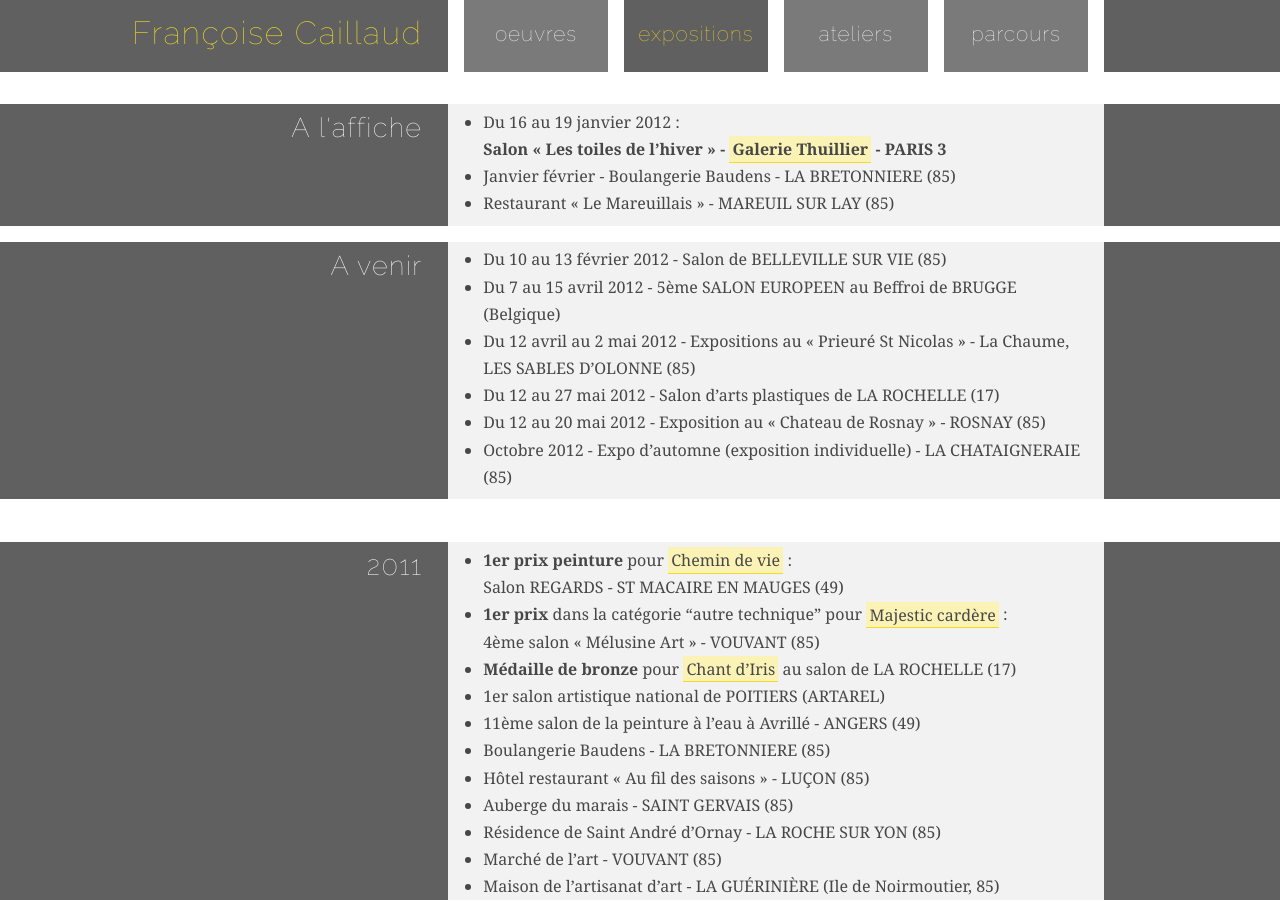
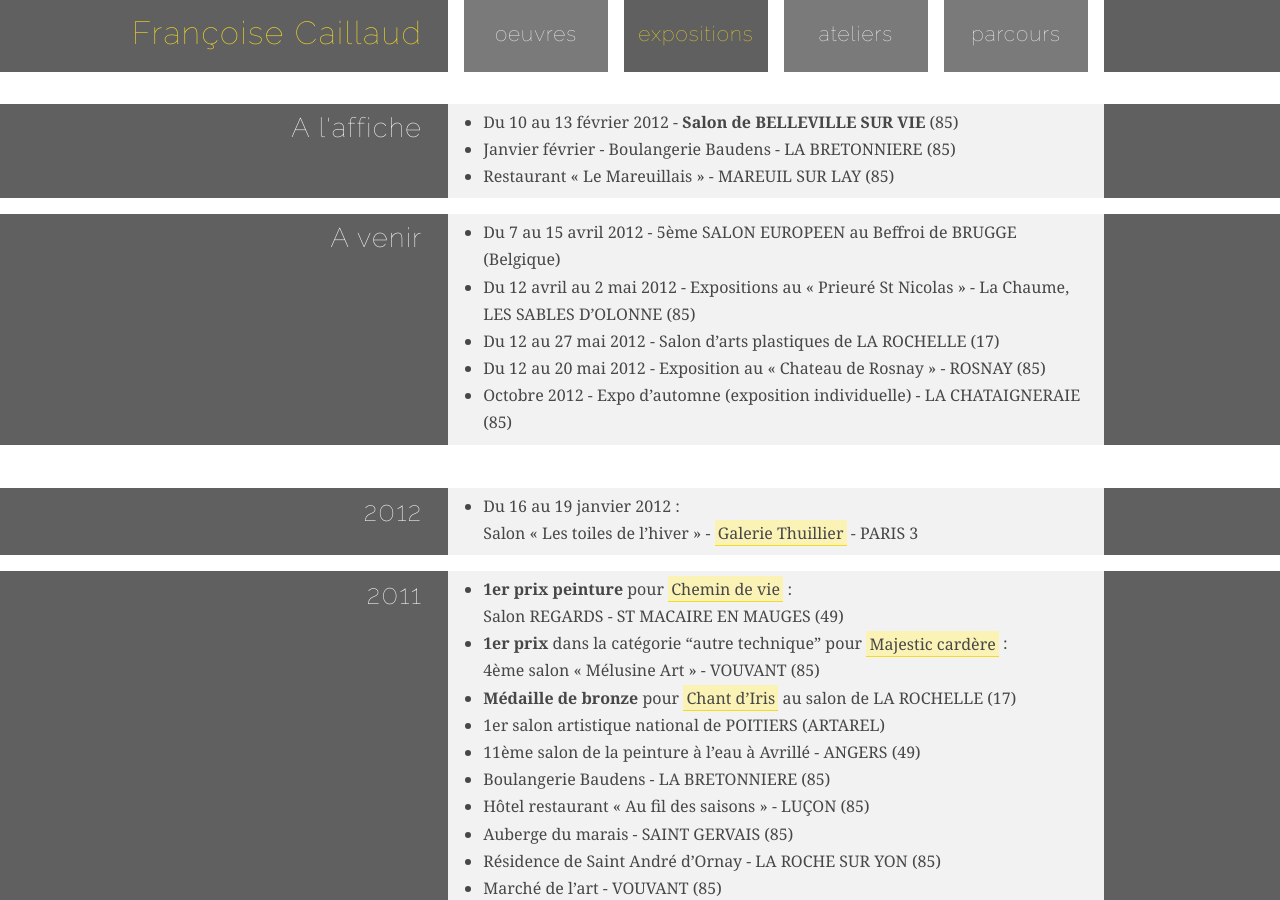
Before and after one commit to farnoux/fcaillaud.fr, a Jekyll site: the page built from expositions/index.html, in a window 1280 px wide and 900 px high. Built offline with Jekyll 4.4.1, drawn with Linux system fonts in a browser that asks for light colours; some of the changed lines change nothing that is shown.

Commit message:
Update expositions.

```diff
--- /dev/null
+++ b/_includes/expositions/2012.md
@@ -0,0 +1 @@
+* Du 16 au 19 janvier 2012 : <br> Salon « Les toiles de l'hiver » - [Galerie Thuillier](http://galeriethuillier.free.fr) - PARIS 3
--- a/_includes/expositions/now.md
+++ b/_includes/expositions/now.md
@@ -1,4 +1,4 @@
 
-* Du 16 au 19 janvier 2012 : <br> **Salon « Les toiles de l'hiver » - [Galerie Thuillier](http://galeriethuillier.free.fr) - PARIS 3**
+* Du 10 au 13 février 2012 - **Salon de BELLEVILLE SUR VIE** (85)
 * Janvier février - Boulangerie Baudens - LA BRETONNIERE (85)
 * Restaurant « Le Mareuillais » - MAREUIL SUR LAY (85)
--- a/_includes/expositions/soon.md
+++ b/_includes/expositions/soon.md
@@ -1,5 +1,4 @@
 
-* Du 10 au 13 février 2012 - Salon de BELLEVILLE SUR VIE (85)
 * Du 7 au 15 avril 2012 - 5ème SALON EUROPEEN au Beffroi de BRUGGE (Belgique)
 * Du 12 avril au 2 mai 2012 - Expositions au « Prieuré St Nicolas » - La Chaume, LES SABLES D'OLONNE (85)
 * Du 12 au 27 mai 2012 - Salon d’arts plastiques de LA ROCHELLE (17)
--- a/expositions/index.html
+++ b/expositions/index.html
@@ -7,6 +7,9 @@
 {% endcapture %}
 {% capture soon %}
 {% include expositions/soon.md %}
+{% endcapture %}
+{% capture y_2012 %}
+{% include expositions/2012.md %}
 {% endcapture %}
 {% capture y_2011 %}
 {% include expositions/2011.md %}
@@ -35,6 +38,13 @@
 <br>
 
 <section class="clearfix">
+  <h2 class="west">2012</h2>
+  <div class="east">
+  {{ y_2012 | markdownify }}
+  </div>
+</section>
+
+<section class="clearfix">
   <h2 class="west">2011</h2>
   <div class="east">
   {{ y_2011 | markdownify }}
```
